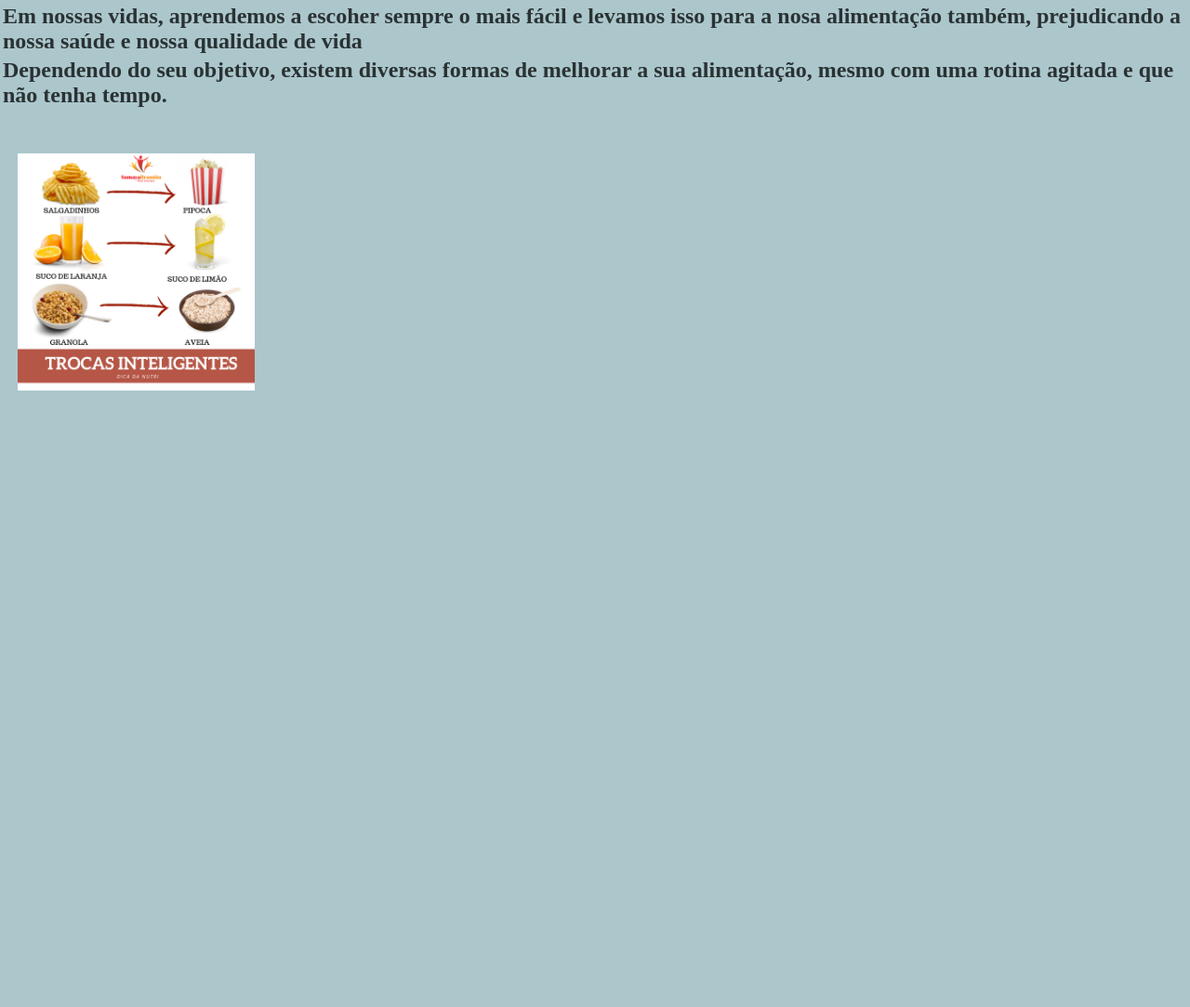
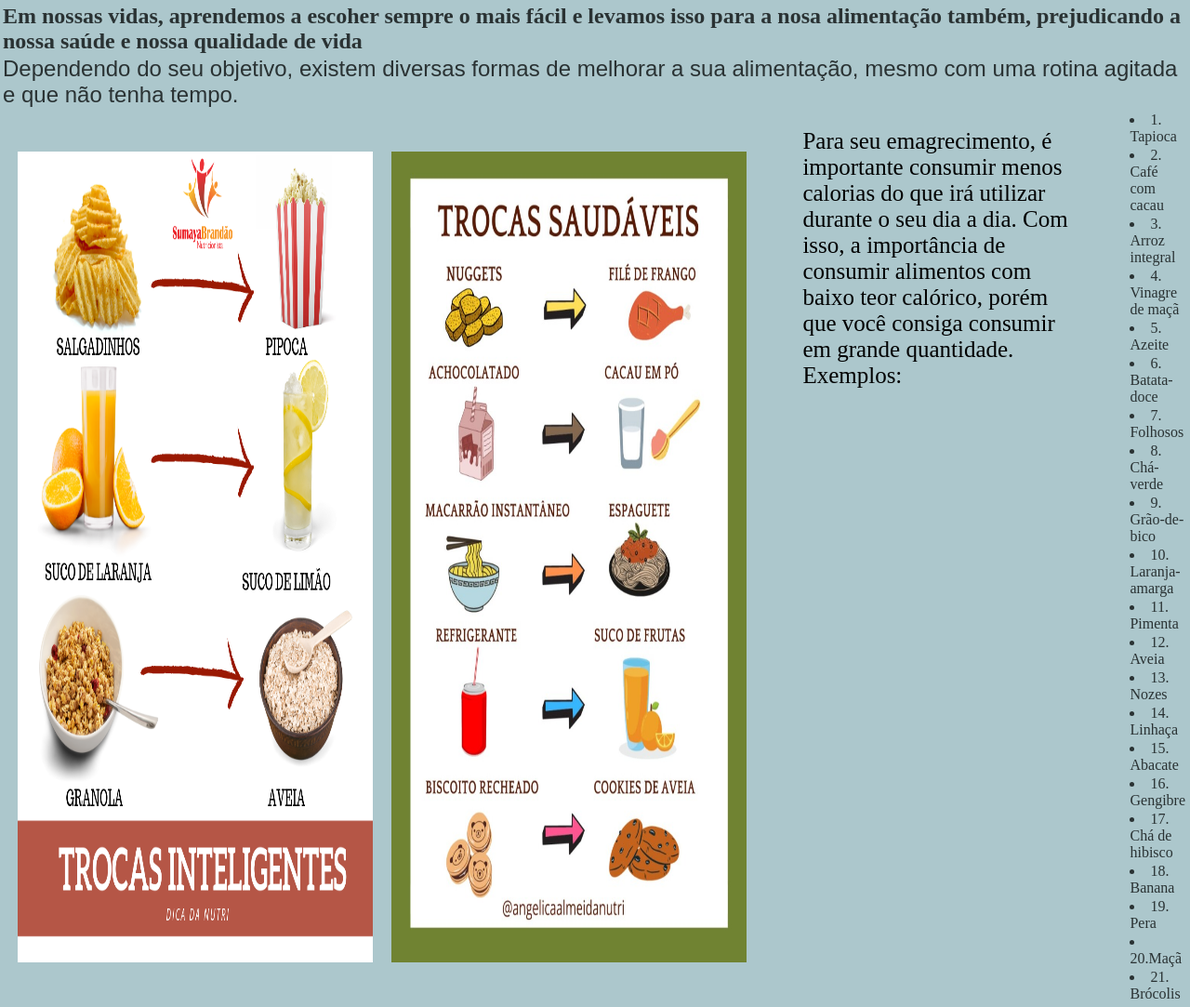
Before and after one commit to gorinelli/segundo.2j, a plain HTML site: page index.html in a window 1280 px wide. Shown: the part 318-1401 px from the top of the page at 93% size. Before the commit the page ends 800 px from the top, so only its background shows below. Drawn offline with Linux system fonts and the light colour scheme; a web font is replaced by a local one.

Commit message:
Add files via upload

```diff
--- a/index.html
+++ b/index.html
@@ -6,6 +6,9 @@
     <meta name="viewport" content="width=device-width, initial-scale=1.0">
     <title>Troca saudáveis</title>
     <link rel="stylesheet" href="styde.css"> <!-- tag para adicionar o arquivo CSS, o nome desse arquivo tem que ser mencionado nos comandos rel="" e href="" -->
+    <link rel="preconnect" href="https://fonts.googleapis.com">
+<link rel="preconnect" href="https://fonts.gstatic.com" crossorigin>
+<link href="https://fonts.googleapis.com/css2?family=Delicious+Handrawn&display=swap" rel="stylesheet">
 </head>
 <body>
     <header class="cabecalho"> <!-- tag class paa organizar os elementos, nomear cada um e poder fazer configurações específicas -->
@@ -17,18 +20,47 @@
 </header>
     <h1>TROCAS QUE PODEM MUDAR A SUA SAÚDE</h1> <!-- tg para criar um título, caso precise criar subtítulos usar a tag h2, h3 e assim por diante -->
     <h2>Em nossas vidas, aprendemos a escoher sempre o mais fácil e levamos isso para a nosa alimentação também, prejudicando a nossa saúde e nossa qualidade de vida </h2> <!-- tag para criar um parágrafo e adicionar textos -->
-    <p><h2>Dependendo do seu objetivo, existem diversas formas de melhorar a sua alimentação, mesmo com uma rotina agitada e que não tenha tempo.</h2></p>
+    <p class="paragrafo-maior">Dependendo do seu objetivo, existem diversas formas de melhorar a sua alimentação, mesmo com uma rotina agitada e que não tenha tempo.</p>
     <section class="escola"> <!-- primeira seção do site, pode ser usada para colocar textos e imagem -->
         <div class="escola-conteudo-texto">
         <h2 class="escola-titulo"> </h2>
         <p class="escola-paragrafo-1">  </p> <!-- tag para parágrafo, adicionar textos  -->
         <p class="escola-paragrafo-2"><b> </b> </p>
+
+
          <!-- a tag b serve para colocar os elementos de texto em negrito -->
         </div>
         <!-- tag div, cria uma divisão capaz de personalizar somente essa parte que a tag está contida -->
         <img class="escola-imagem" src="trocassaudaveis.png" alt="imagem da escola">
+        <img class="troca-imagem" src="trocas.png" alt="imagem da escola">
+        <li class="texto">Para seu emagrecimento, é importante consumir menos calorias do que irá utilizar durante o seu dia a dia. Com isso,
+             a importância de consumir alimentos com baixo teor calórico, porém que você consiga consumir em grande quantidade. Exemplos: </li>
+             <ui>
+                <li> 1. Tapioca </li>
+                <li> 2. Café com cacau </li>
+                <li>3. Arroz integral </li>
+                <li>4. Vinagre de maçã </li>
+                <li>5. Azeite </li>
+                <li>6. Batata-doce </li>
+                <li>7. Folhosos </li>
+                <li>8. Chá-verde </li>
+                <li>9. Grão-de-bico </li>
+                <li>10. Laranja-amarga </li>
+                <li>11. Pimenta </li>
+                <li>12. Aveia </li>
+                <li>13. Nozes </li>
+                <li>14. Linhaça </li>
+                <li>15. Abacate </li>
+                <li>16. Gengibre </li>
+                <li>17. Chá de hibisco </li>
+                <li>18. Banana </li>
+                <li>19. Pera  </li>
+                <li>20.Maçã </li>
+                <li>21. Brócolis </li>
+               </ul>
+    </section>
 
 
-    </section>
+
 </body>
 </html>
--- a/styde.css
+++ b/styde.css
@@ -14,9 +14,13 @@ body{background-color: rgb(172, 199, 204); color: rgba(39, 47, 48, 0.979);}
 /* padding espaçamento entre elementos, "linhas" */
 /* font-size: muda o tamanho da fonte do texto */
 .escola-paragrafo-2{color:rgb(0, 0, 0); font-size: 20px;}
-.escola-imagem{width: 20%; margin: 10px; padding: 35px 0;font-size: 30px; }
+.escola-imagem{width: 30%; margin: 10px; padding: 35px 0;font-size: 30px; }
+.troca-imagem{width: 30%; margin: 10px; padding: 35px 0;font-size: 30px; }
 .escola{display: flex;justify-content:left; align-items:normal;}
 /* tag background-image:lineat-gradient cria cor de fundo degradê */
 /* ao adicionar -45deg você escolhe o ângulo do seu degradê na tag  background-image:lineat-gradient */
 /* justify- content significa justificar o conteúdo e a opção que escolhemos vai justificar margem iguais para elementos de uma mesma linha */
 /* align-items aliar os elementos em uma determinada posição, pode ser por exemplo a esquerda, direita, em baixo e assim por diante*/
+.texto{color: rgb(0, 0, 0);}
+.texto{display: inline-block;margin: 0 50px; padding: 20px 0;font-size: 25px}
+.paragrafo-maior{font-size: 24px;font-family:'Delicious+Handrawn',sans-serif;}
```
Also changed, not shown: trocas.png (added), 1 other file.
